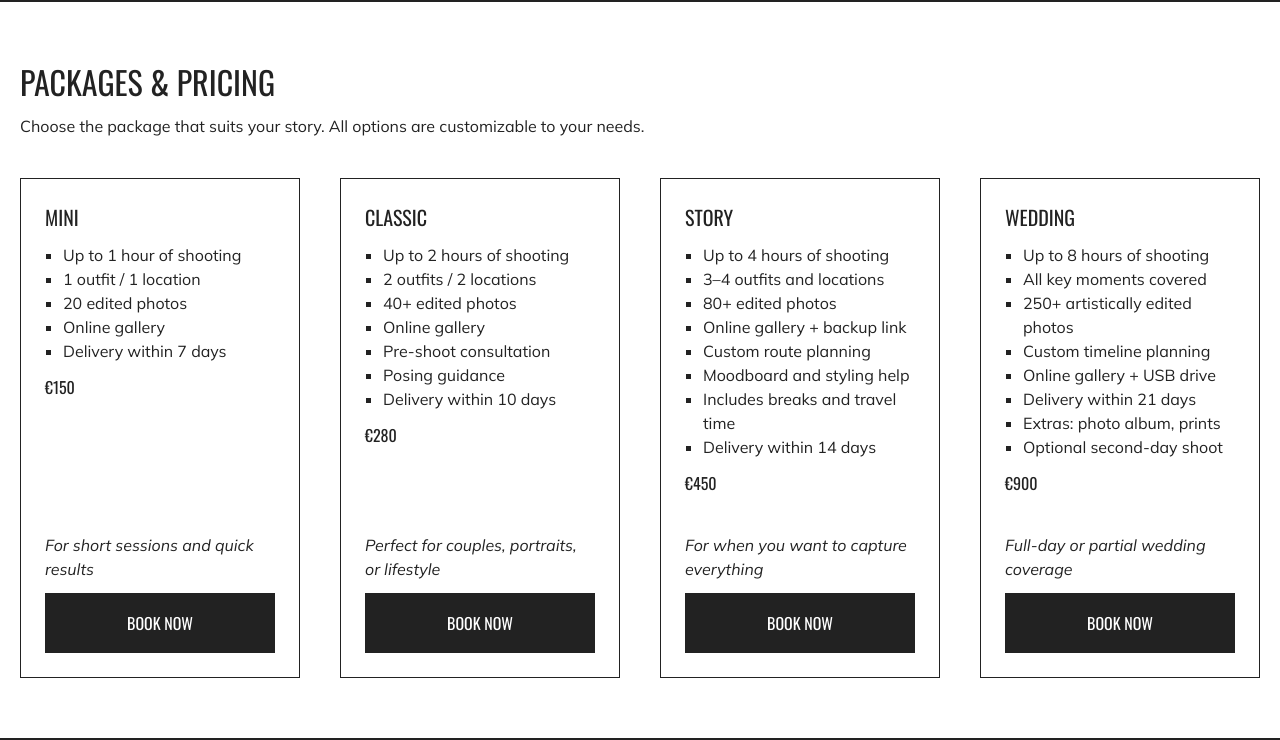
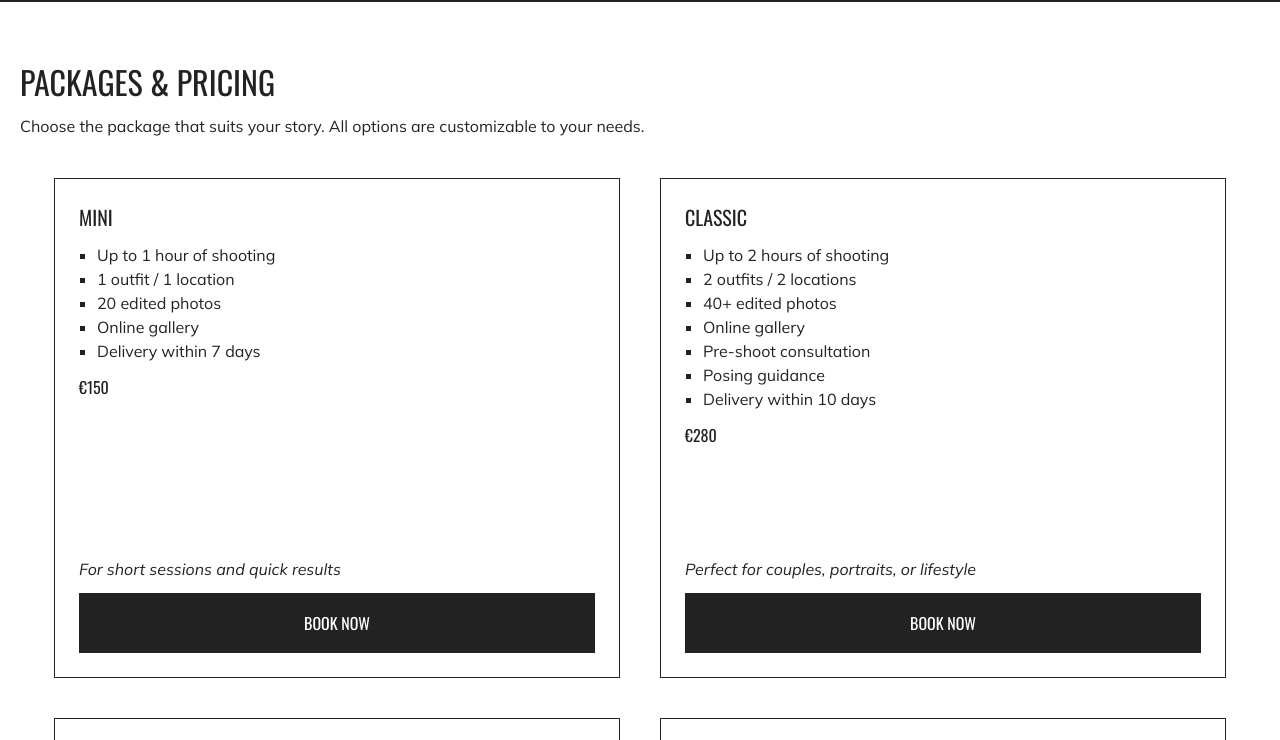
Before and after one commit to thisvolwebnik/portfolio, a website built with Vite: page index.html in a window 1280 px wide. Shown: the part 3300-4040 px from the top of the page. Built offline with nearby package versions, Linux system fonts and the light colour scheme.

Commit message:
feat: add adaptive pricing section

```diff
--- a/src/styles/layout/pricing.scss
+++ b/src/styles/layout/pricing.scss
@@ -16,5 +16,20 @@
     column-gap: 40px;
     padding-top: 40px;
     list-style-type: none;
+
+    @include laptop {
+      grid-template-columns: repeat(2, 1fr);
+      row-gap: 40px;
+      padding-inline: 34px;
+    }
+
+    @include tablet {
+      gap: 20px;
+    }
+
+    @include mobile {
+      grid-template-columns: repeat(1, 1fr);
+      padding-inline: 10px;
+    }
   }
 }
```
